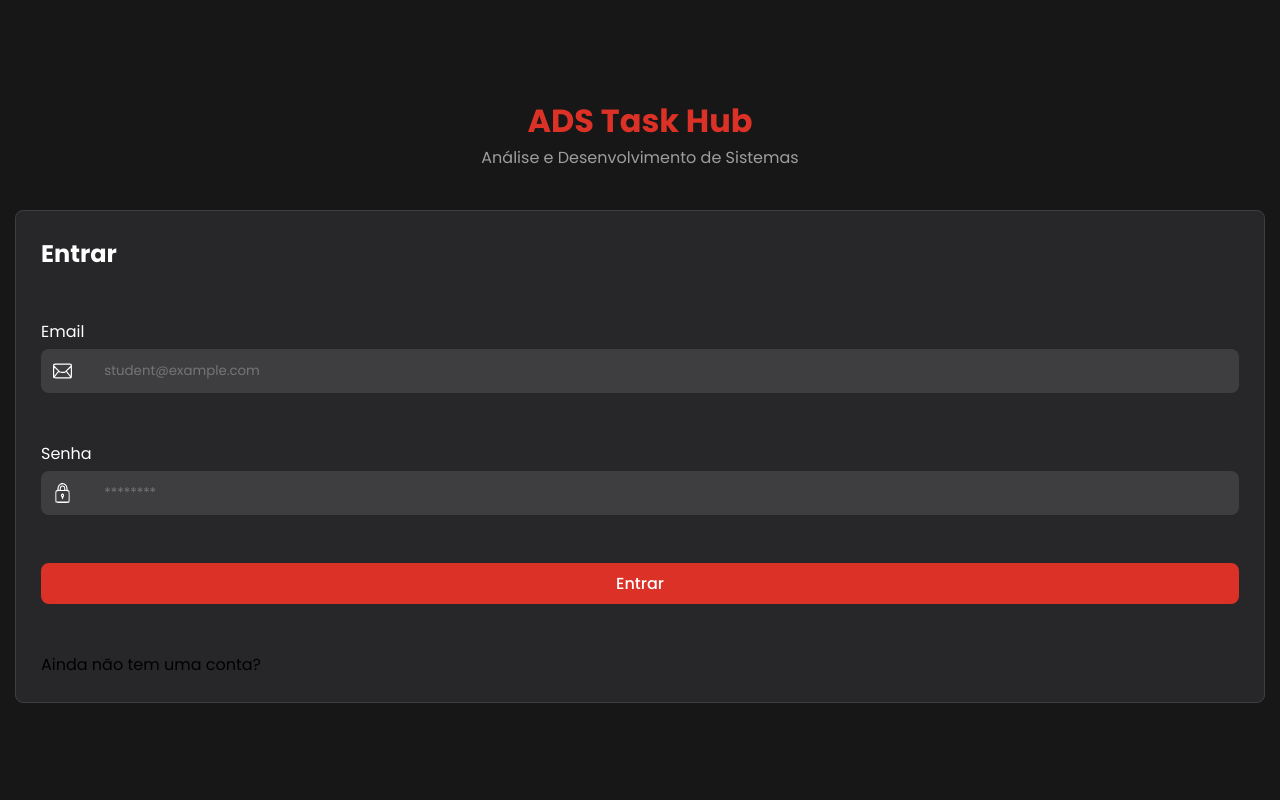
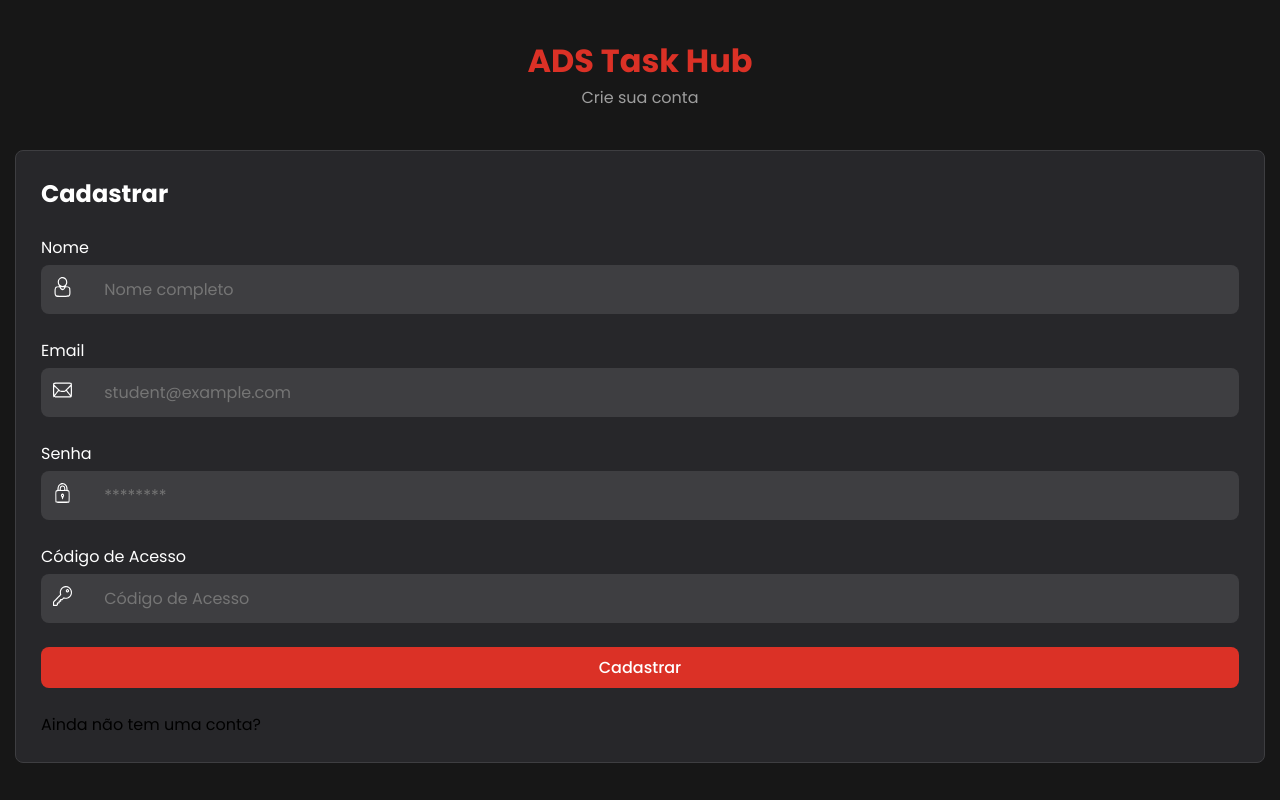
Before and after one commit to kaykiletieri/ads-task-hub-web, an Angular app: page /signup in a window 1280 px wide. Before the commit this address led to /login. Built offline with nearby package versions, Linux system fonts and the light colour scheme.

Commit message:
feat: add signup component and route, update styles and layout

```diff
--- a/src/app/app.routes.ts
+++ b/src/app/app.routes.ts
@@ -1,8 +1,10 @@
 import { Routes } from '@angular/router';
 import { LoginComponent } from './pages/login/login.component';
+import { SignupComponent } from './pages/signup/signup.component';
 
 export const routes: Routes = [
     { path: 'login', component: LoginComponent },
+    { path: 'signup', component: SignupComponent },
     { path: '', redirectTo: 'login', pathMatch: 'full' },
     { path: '**', redirectTo: 'login' }
 ];
--- a/src/app/components/default-auth-layout/default-auth-layout.component.scss
+++ b/src/app/components/default-auth-layout/default-auth-layout.component.scss
@@ -32,7 +32,7 @@ main {
         border-radius: $primary-border-radius;
         flex-direction: column;
         padding: 25px;
-        gap: 3rem;
+        gap: 1.5rem;
         border: solid 1px $tertiary-bg-color;
 
         h2 {
--- a/src/app/components/default-auth-layout/default-auth-layout.component.ts
+++ b/src/app/components/default-auth-layout/default-auth-layout.component.ts
@@ -2,6 +2,7 @@ import { Component, Input } from '@angular/core';
 
 @Component({
   selector: 'app-default-auth-layout',
+  standalone: true,
   imports: [],
   templateUrl: './default-auth-layout.component.html',
   styleUrl: './default-auth-layout.component.scss'
--- a/src/app/components/primary-button/primary-button.component.ts
+++ b/src/app/components/primary-button/primary-button.component.ts
@@ -3,6 +3,7 @@ import { EventEmitter } from '@angular/core';
 
 @Component({
   selector: 'app-primary-button',
+  standalone: true,
   imports: [],
   templateUrl: './primary-button.component.html',
   styleUrl: './primary-button.component.scss'
--- /dev/null
+++ b/src/app/pages/signup/signup.component.html
@@ -0,0 +1,23 @@
+<app-default-auth-layout title="Cadastrar" subtitle="Crie sua conta">
+    <app-primary-input formControlName="name" inputName="name" type="text" label="Nome"
+        placeholder="Nome completo">
+        <img src="assets/icons/name-icon.svg" alt="name icon">
+    </app-primary-input>
+
+    <app-primary-input formControlName="email" inputName="email" type="email" label="Email"
+        placeholder="student@example.com">
+        <img src="assets/icons/email-icon.svg" alt="email icon">
+    </app-primary-input>
+
+    <app-primary-input formControlName="password" inputName="password" type="password" label="Senha"
+        placeholder="********">
+        <img src="assets/icons/password-icon.svg" alt="password icon">
+    </app-primary-input>
+
+    <app-primary-input formControlName="classAcessCode" inputName="classAcessCode" type="text" label="Código de Acesso"
+        placeholder="Código de Acesso">
+        <img src="assets/icons/key-icon.svg" alt="key icon">
+    </app-primary-input>
+
+    <app-primary-button>Cadastrar</app-primary-button>
+</app-default-auth-layout>
--- a/src/styles.scss
+++ b/src/styles.scss
@@ -36,3 +36,9 @@
   border: none;
   cursor: pointer;
 }
+
+input,
+textarea,
+select {
+  font-size: 16px;
+}
```
Also changed, not shown: src/app/pages/signup/signup.component.ts (added, +18 -0 lines), src/app/pages/signup/signup.component.scss (added), 1 other file (tests, documents, lock files or other folders). Lines whose indentation alone changed are shown as unchanged.
